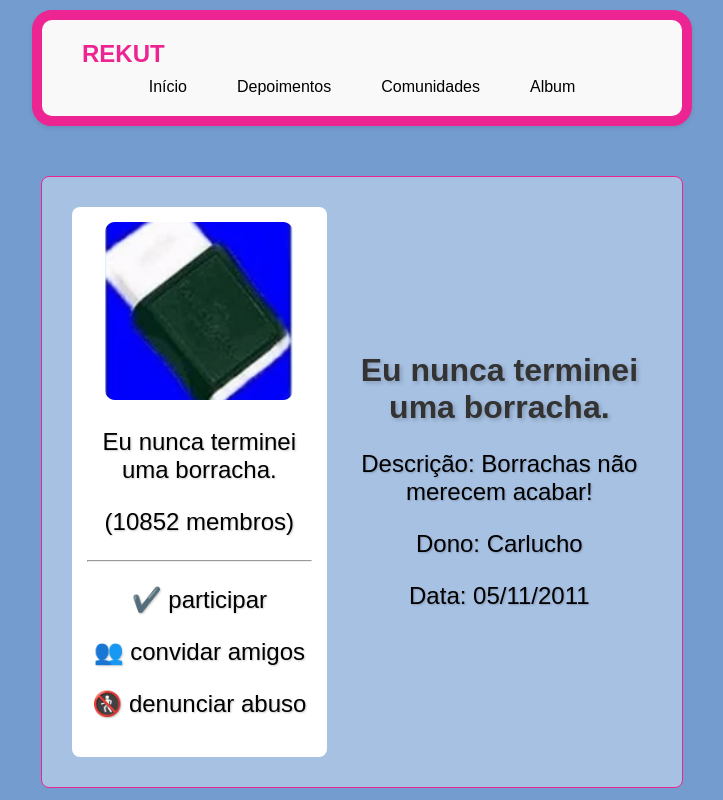
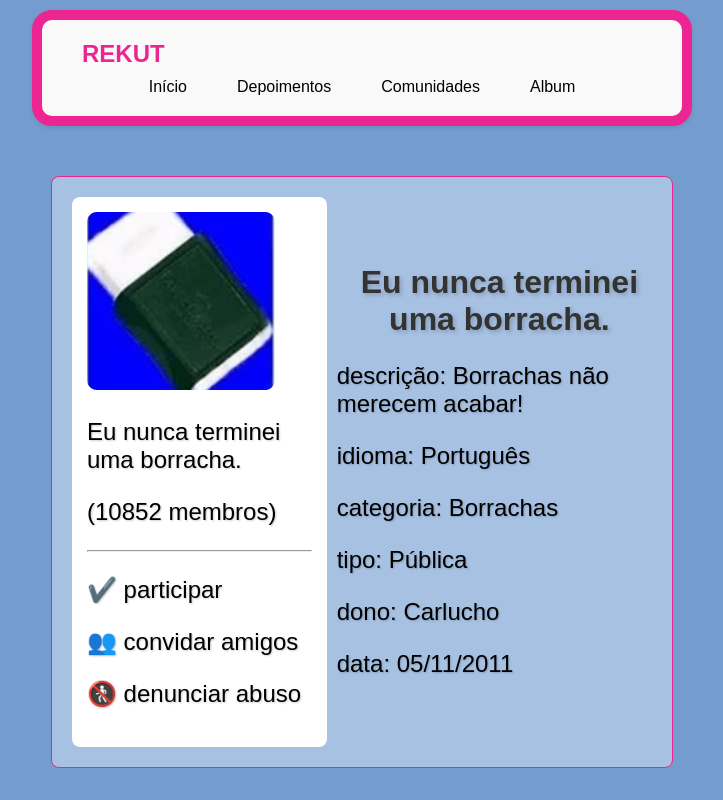
Before and after one commit to juliafclima/trabalho-react-grupo2, a React (Vite) app in the folder trabalho-react-g2/: page /comunidade in a window 1280 px wide. Shown: the top 800 px of the page, without its empty margins (278-1001 px from the left). Built offline with nearby package versions, Linux system fonts and the light colour scheme.

Commit message:
Feat: Atualização de conteúdo de descrição de comunidade (mais itens)

```diff
--- a/trabalho-react-g2/src/pages/Comunidade/Card.jsx
+++ b/trabalho-react-g2/src/pages/Comunidade/Card.jsx
@@ -1,7 +1,7 @@
 import React from "react";
 import "./style.css";
 
-const Card = ({ imgSrc, titulo, descricao, membro, dono, data }) => {
+const Card = ({ imgSrc, titulo, descricao, idioma, categoria, tipo, membro, dono, data, }) => {
    return (
       <div className="card">
          <div className="subCard">
@@ -18,15 +18,28 @@ const Card = ({ imgSrc, titulo, descricao, membro, dono, data }) => {
          <div className="texto">
             <h1>{titulo}</h1>
             <p>
-               <span>Descrição: </span>
+               <span>descrição: </span>
                {descricao}
             </p>
             <p>
-               <span>Dono: </span>
+               <span>idioma: </span>
+               {idioma}
+
+            </p>
+            <p>
+               <span>categoria: </span>
+               {categoria}
+            </p>
+            <p>
+               <span>tipo: </span>
+               {tipo}
+            </p>
+            <p>
+               <span>dono: </span>
                {dono}
             </p>
             <p>
-               <span>Data: </span>
+               <span>data: </span>
                {data}
             </p>
          </div>
--- a/trabalho-react-g2/src/pages/Comunidade/index.jsx
+++ b/trabalho-react-g2/src/pages/Comunidade/index.jsx
@@ -19,6 +19,10 @@ const comunidades = [
     imgSrc: borracha,
     titulo: "Eu nunca terminei uma borracha.",
     descricao: "Borrachas não merecem acabar!",
+    idioma: "Português",
+  categoria: "Borrachas",
+  tipo: "Pública",
+
     membro: 10852,
     dono: "Carlucho",
     data: "05/11/2011"
--- a/trabalho-react-g2/src/pages/Comunidade/style.css
+++ b/trabalho-react-g2/src/pages/Comunidade/style.css
@@ -19,8 +19,10 @@
   justify-content: center;
   width: 90vw;
   max-width: 600px;
-  text-align: center;
-  padding: 20px;
+  text-align: left;
+  padding: 10px;
+
+
 }
 
 .card-img {
```
